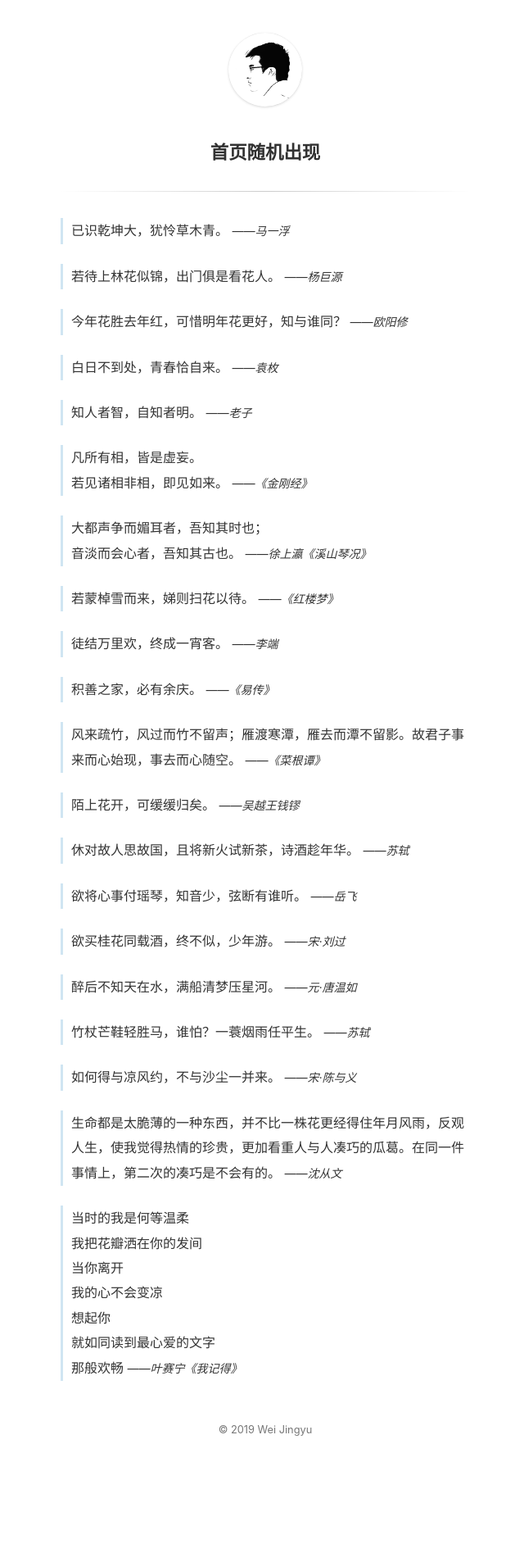
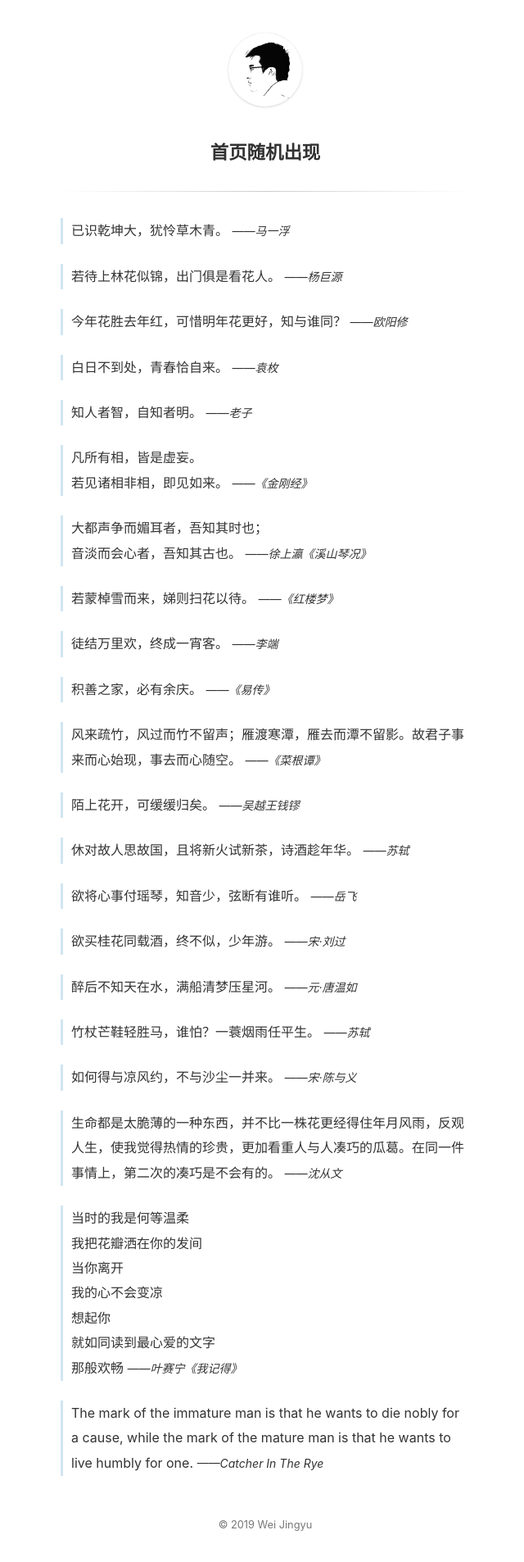
Before and after one commit to weijy/blog, a Jekyll site: the page built from quotes.md, in a window 1280 px wide. Shown: the whole page at 82% size, without its empty margins (316-956 px from the left). Built offline with Jekyll 4.4.1, drawn with Linux system fonts in a browser that asks for light colours; comment, search, counter and statistics services are not loaded; before the commit the page ends 1790 px from its top, so only the background shows below that.

Commit message:
Update quotes.json

```diff
--- a/_data/quotes.json
+++ b/_data/quotes.json
@@ -78,5 +78,9 @@
     {
         "quote": "当时的我是何等温柔<br>我把花瓣洒在你的发间<br>当你离开<br>我的心不会变凉<br>想起你<br>就如同读到最心爱的文字<br>那般欢畅",
         "author": "叶赛宁《我记得》"
+    },
+    {
+        "quote": "The mark of the immature man is that he wants to die nobly for a cause, while the mark of the mature man is that he wants to live humbly for one.",
+        "author": "Catcher In The Rye"
     }
 ]
```
